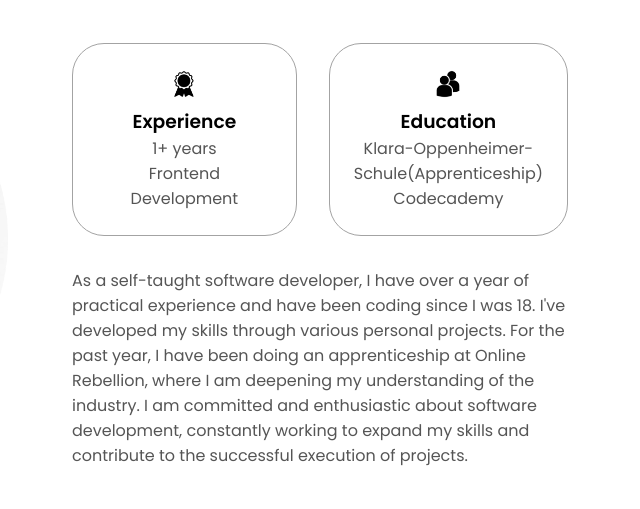
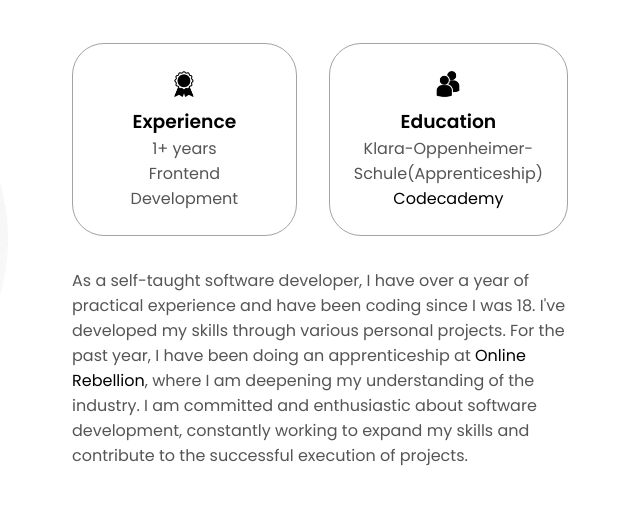
Before and after one commit to nico18sm/personalWebsite, a website: page index.html in a window 1280 px wide. Shown: the part 1080-1589 px from the top of the page, 552-1192 px from the left. Drawn offline with Linux system fonts and the light colour scheme.

Commit message:
links update

```diff
--- a/index.html
+++ b/index.html
@@ -101,12 +101,12 @@
                 class="icon"
               />
               <h3>Education</h3>
-              <p>Klara-Oppenheimer-Schule(Apprenticeship)<br />Codecademy</p>
+              <p>Klara-Oppenheimer-Schule(Apprenticeship)<br /> <a href="https://www.codecademy.com/">Codecademy</a></p>
             </div>
           </div>
           <div class="text-container">
             <p>
-              As a self-taught software developer, I have over a year of practical experience and have been coding since I was 18. I've developed my skills through various personal projects. For the past year, I have been doing an apprenticeship at Online Rebellion, where I am deepening my understanding of the industry. I am committed and enthusiastic about software development, constantly working to expand my skills and contribute to the successful execution of projects.
+              As a self-taught software developer, I have over a year of practical experience and have been coding since I was 18. I've developed my skills through various personal projects. For the past year, I have been doing an apprenticeship at <a href="online-rebellion.de">Online Rebellion</a>, where I am deepening my understanding of the industry. I am committed and enthusiastic about software development, constantly working to expand my skills and contribute to the successful execution of projects.
 
             </p>
           </div>
```
